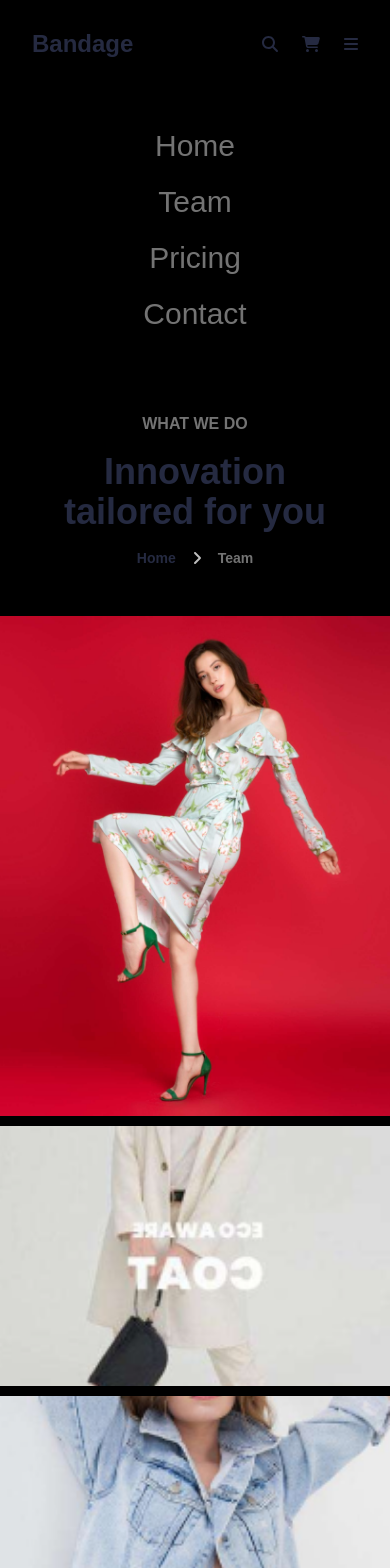
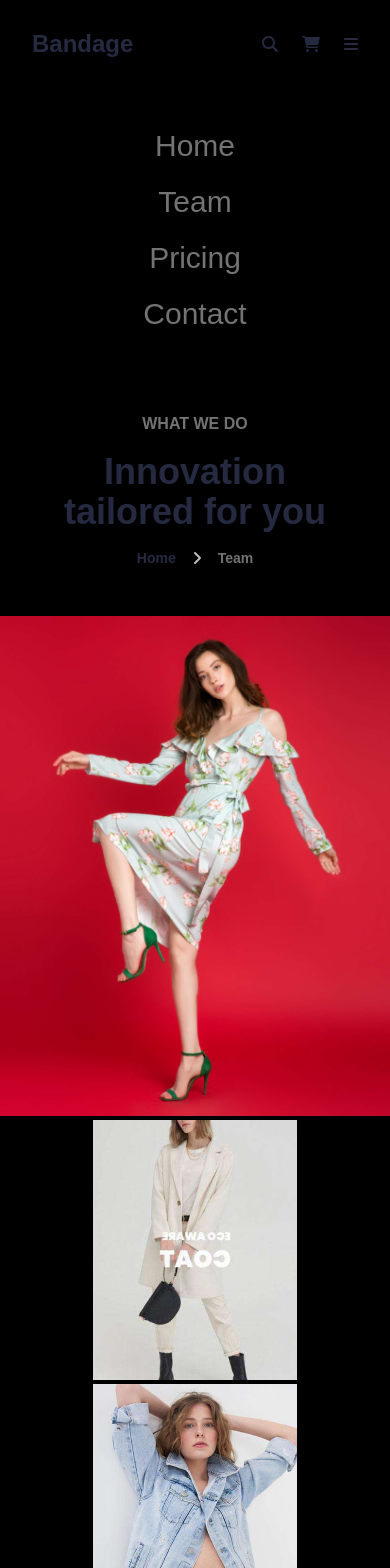
Before and after one commit to hacermelisyilmaz/E-Commerce-Project, a React (Create React App) app in the folder e-commerce/: page /team in a window 390 px wide. Shown: the top 1568 px of the page. Built offline with nearby package versions, Linux system fonts and the light colour scheme.

Commit message:
Responsive design

```diff
--- a/e-commerce/src/pages/Team.js
+++ b/e-commerce/src/pages/Team.js
@@ -31,7 +31,7 @@ function Team({ data }) {
             </Link>
           </nav>
         </div>
-        <div className="flex flex-col flex-wrap gap-[10px] max-h-[34rem] sm:max-h-fit">
+        <div className="flex flex-col flex-wrap gap-[10px] max-h-[34rem] sm:max-h-fit sm:flex-row sm:justify-center sm:gap-1">
           {section.images.map((img, index) => {
             return <img key={index} src={img} className="object-cover" />;
           })}
```
